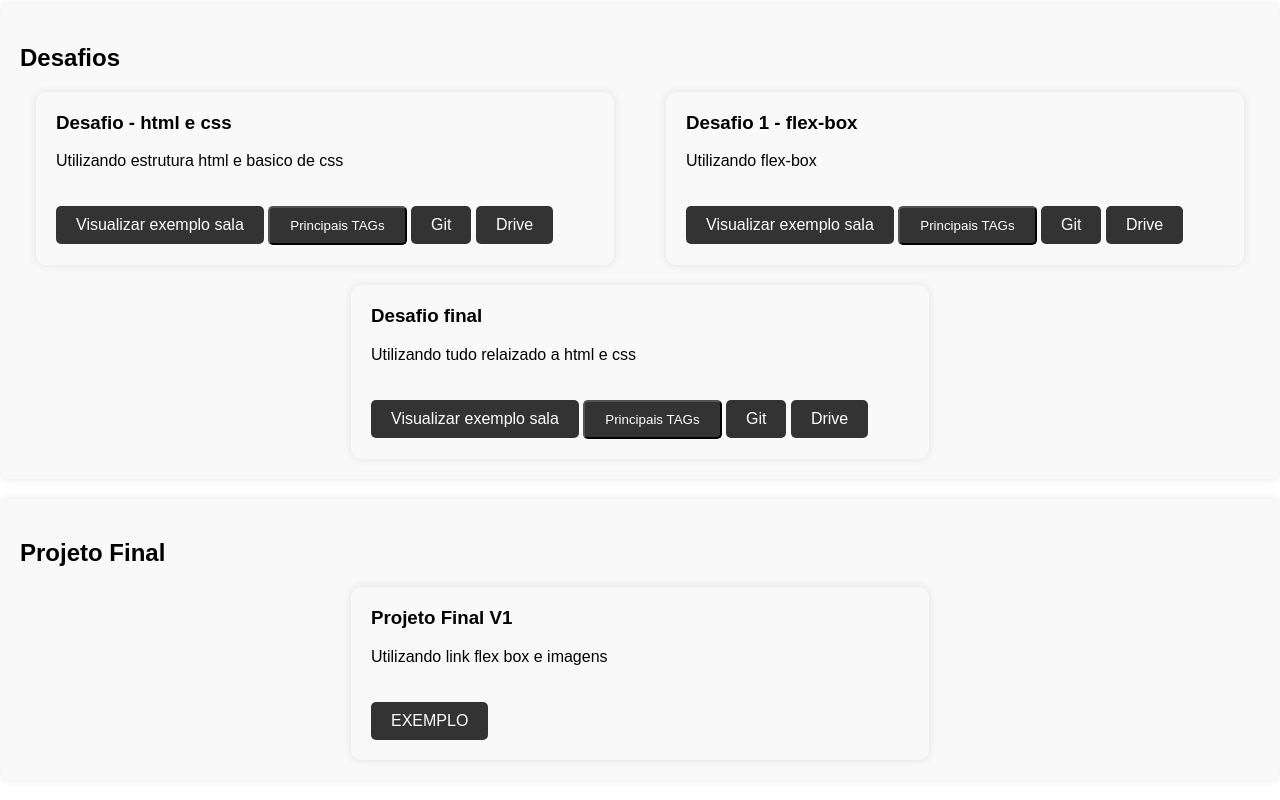
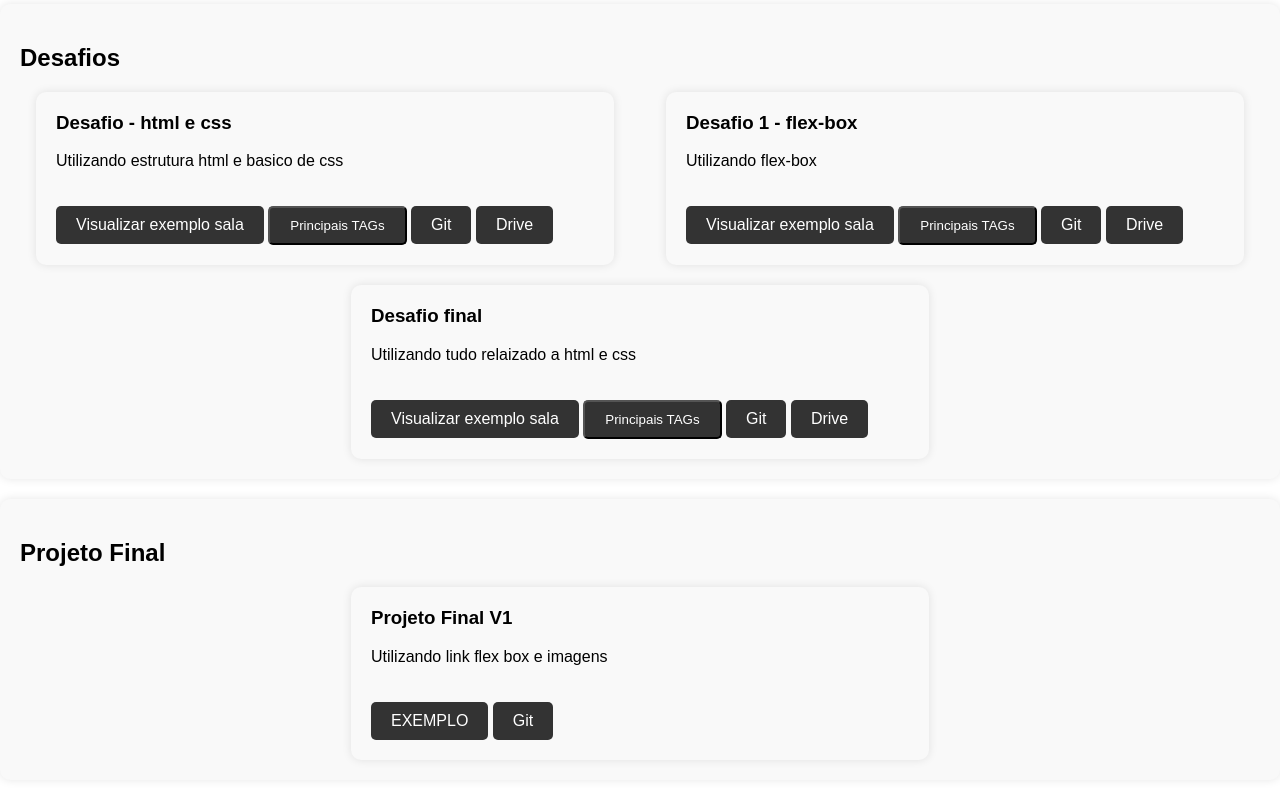
Before and after one commit to brunoonurb/aula_html_css_desafio, a plain HTML site: page index.html in a window 1280 px wide. Shown: the part 806-1606 px from the top of the page. Drawn offline with Linux system fonts and the light colour scheme.

Commit message:
refactor: codigo DA AULA 3 TURMA 14

```diff
--- a/index.html
+++ b/index.html
@@ -268,6 +268,11 @@
               <a href="projeto_minha_loja_v1/index.html" target="_blank"
                 >EXEMPLO</a
               >
+              <a
+              href="https://github.com/brunoonurb/aula_html_css_desafio/tree/main/projeto_minha_loja_v1"
+              target="_blank"
+              >Git</a
+            >
             </div>
           </div>
         </div>
```
